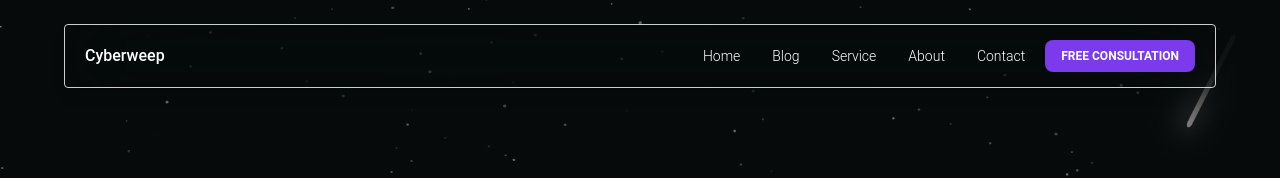
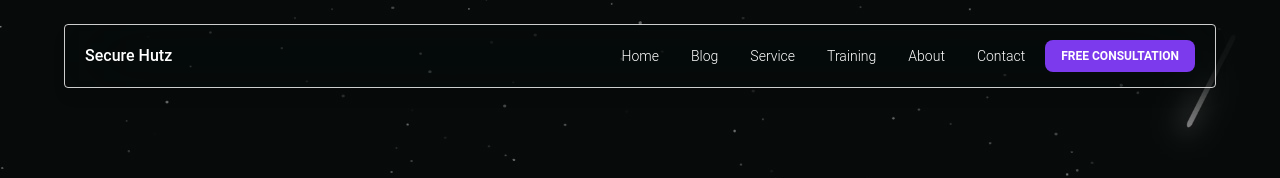
Before and after one commit to codingisf/cyberweep, a React (Vite) app: page /home in a window 1280 px wide. Shown: the top 178 px of the page. Built offline with nearby package versions, Linux system fonts and the light colour scheme.

Commit message:
Update StickyNavbar.jsx

```diff
--- a/src/Components/StickyNavbar.jsx
+++ b/src/Components/StickyNavbar.jsx
@@ -19,7 +19,7 @@ function StickyNavbar() {
 
   const navList = (
     <ul className="mb-4 flex flex-col gap-2 lg:mb-0 lg:mt-0 lg:flex-row lg:items-center lg:gap-6">
-      {["Home", "Blog", "Service", "About", "Contact"].map((item, index) => (
+      {["Home", "Blog", "Service","Training", "About", "Contact"].map((item, index) => (
         <Typography key={index} as="li" variant="small" className="p-1 text-white">
           <Link to={`/${item.toLowerCase()}`} className="flex items-center" onClick={() => {
             if (window.innerWidth <= 960) {
@@ -38,7 +38,7 @@ function StickyNavbar() {
       <div className="flex items-center justify-between text-blue-gray-900 py-auto">
         {/* Logo */}
         <Typography as="a" href="#" className="mr-4 cursor-pointer py-1.5 font-medium text-white">
-          Cyberweep
+          Secure Hutz
         </Typography>
 
         {/* Desktop Navigation */}
```
